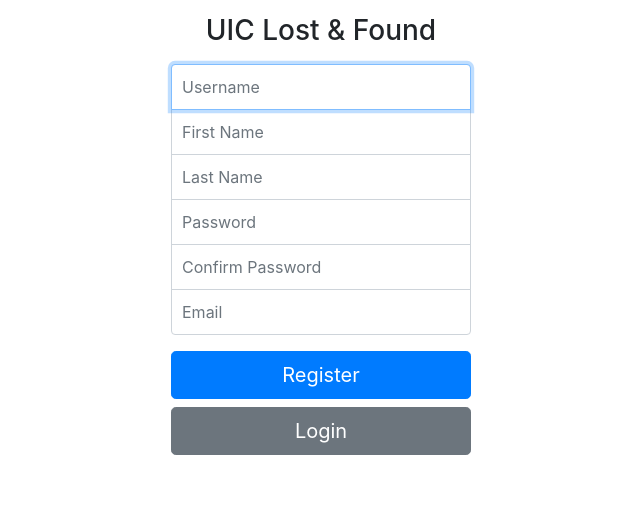
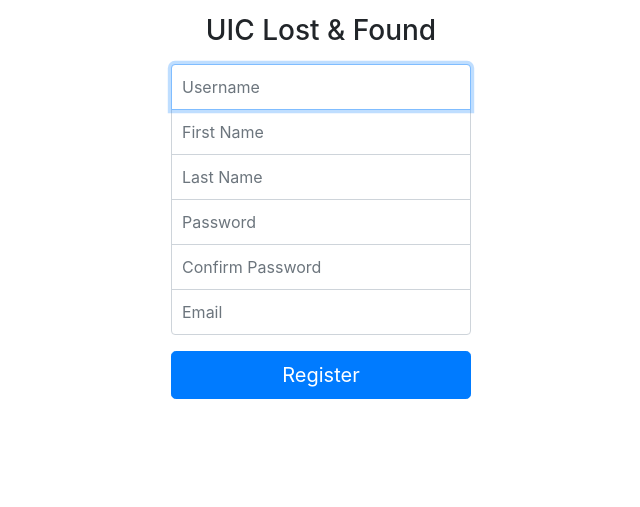
Before and after one commit to DRJ31/COMP3043-Project, a Django app: page /register/ in a window 1280 px wide. Shown: the part 57-564 px from the top of the page, without its empty margins (319-959 px from the left). Run offline with Django 3.2, Linux system fonts and the light colour scheme; some libraries are stand-ins or nearby versions.

Commit message:
{signin,register}.html: remove redundant btns

```diff
--- a/templates/register.html
+++ b/templates/register.html
@@ -61,7 +61,6 @@
     <label for="email" class="sr-only">Password</label>
     <input type="email" id="email" name="email" class="form-control mb-3 input-bottom" placeholder="Email" required>
     <button id="submit" class="btn btn-lg btn-primary btn-block" type="submit">Register</button>
-    <button class="btn btn-lg btn-block btn-secondary">Login</button>
 </form>
 </body>
 <script src="/static/js/register.js"></script>
--- a/templates/signin.html
+++ b/templates/signin.html
@@ -76,7 +76,6 @@
 {#            <a href="">Forget password</a>#}
 {#        </div>#}
         <button class="btn btn-lg btn-primary btn-block" type="submit">Login</button>
-        <button class="btn btn-lg btn-block btn-secondary">Sign Up</button>
     </form>
 {% endif %}
 
```
